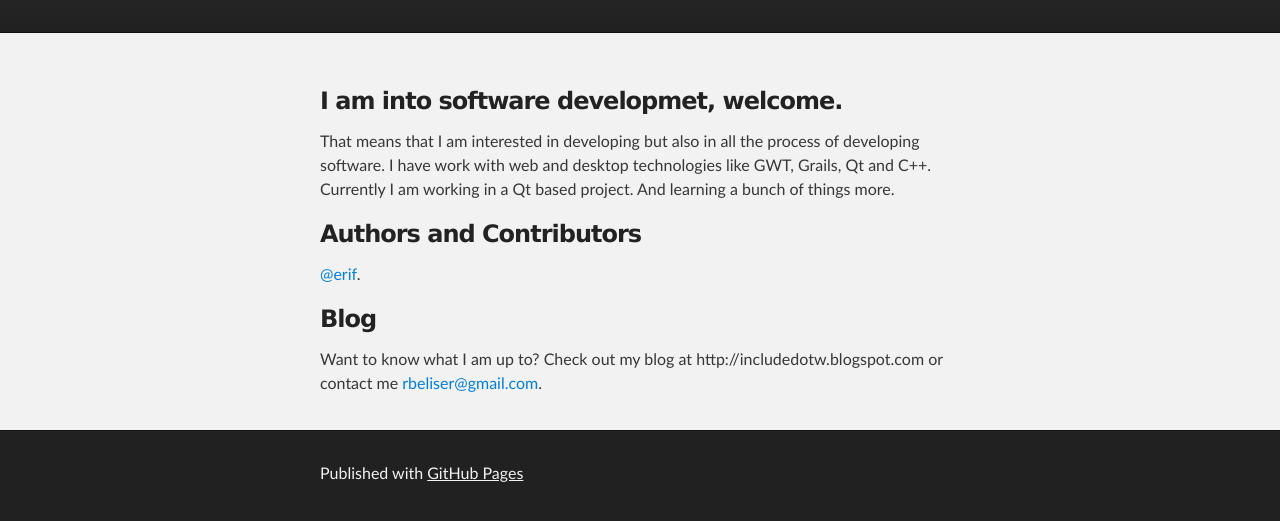
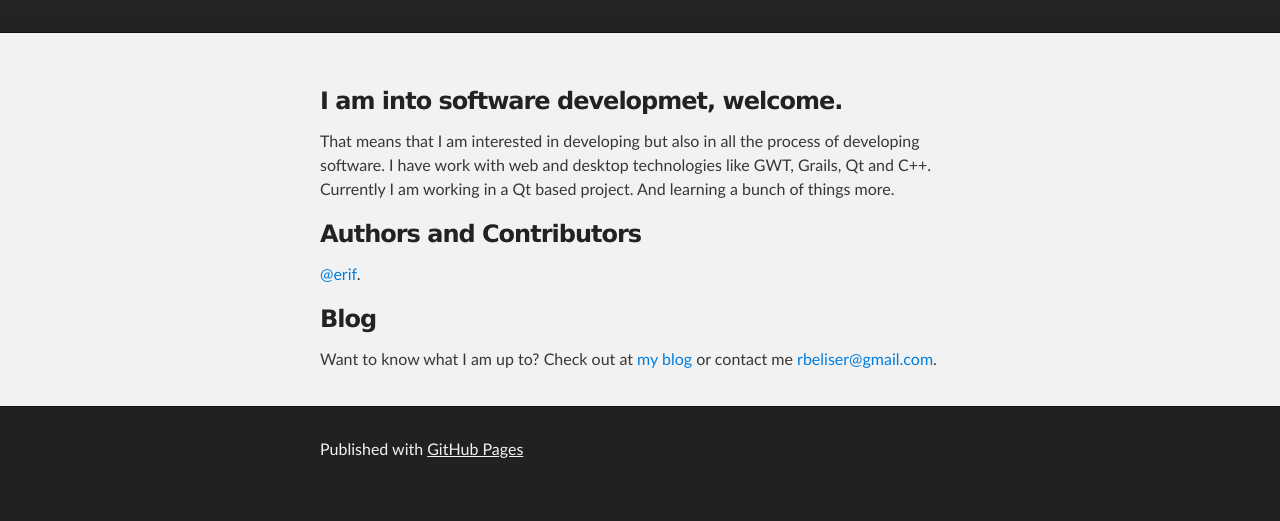
Before and after one commit to erif/erif.github.io, a plain HTML site: page index.html in a window 1280 px wide. Shown: the part 177-698 px from the top of the page. Drawn offline with Linux system fonts and the light colour scheme.

Commit message:
Update index.html

```diff
--- a/index.html
+++ b/index.html
@@ -40,7 +40,7 @@
 <h3>
 <a name="blog" class="anchor" href="#blog"><span class="octicon octicon-link"></span></a>Blog</h3>
 
-<p>Want to know what I am up to? Check out my blog at http://includedotw.blogspot.com or contact me <a href="mailto:rbeliser@gmail.com">rbeliser@gmail.com</a>.</p>
+<p>Want to know what I am up to? Check out at <a href = "http://includedotw.blogspot.com">my blog</a> or contact me <a href="mailto:rbeliser@gmail.com">rbeliser@gmail.com</a>.</p>
       </section>
     </div>
 
```
